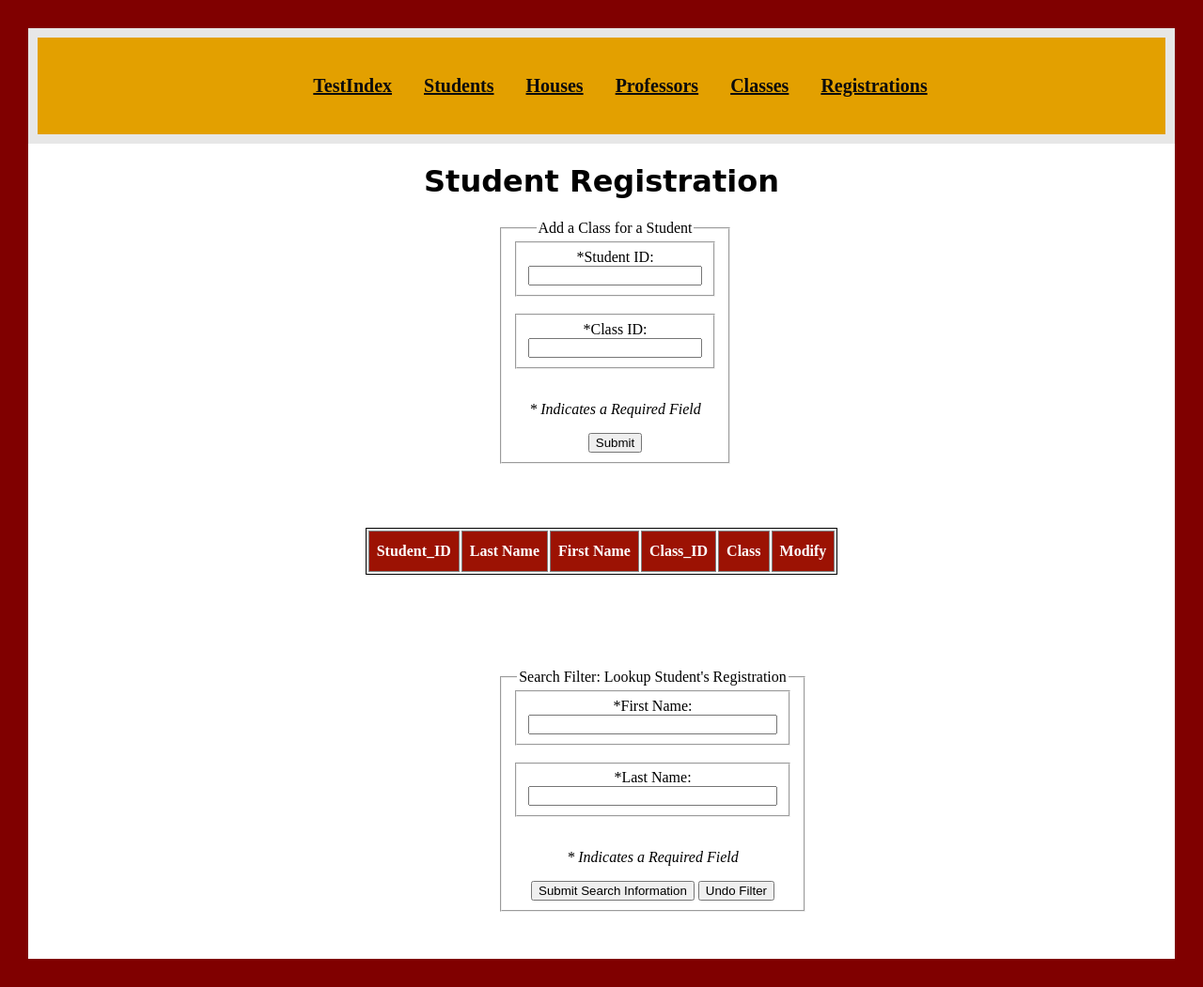
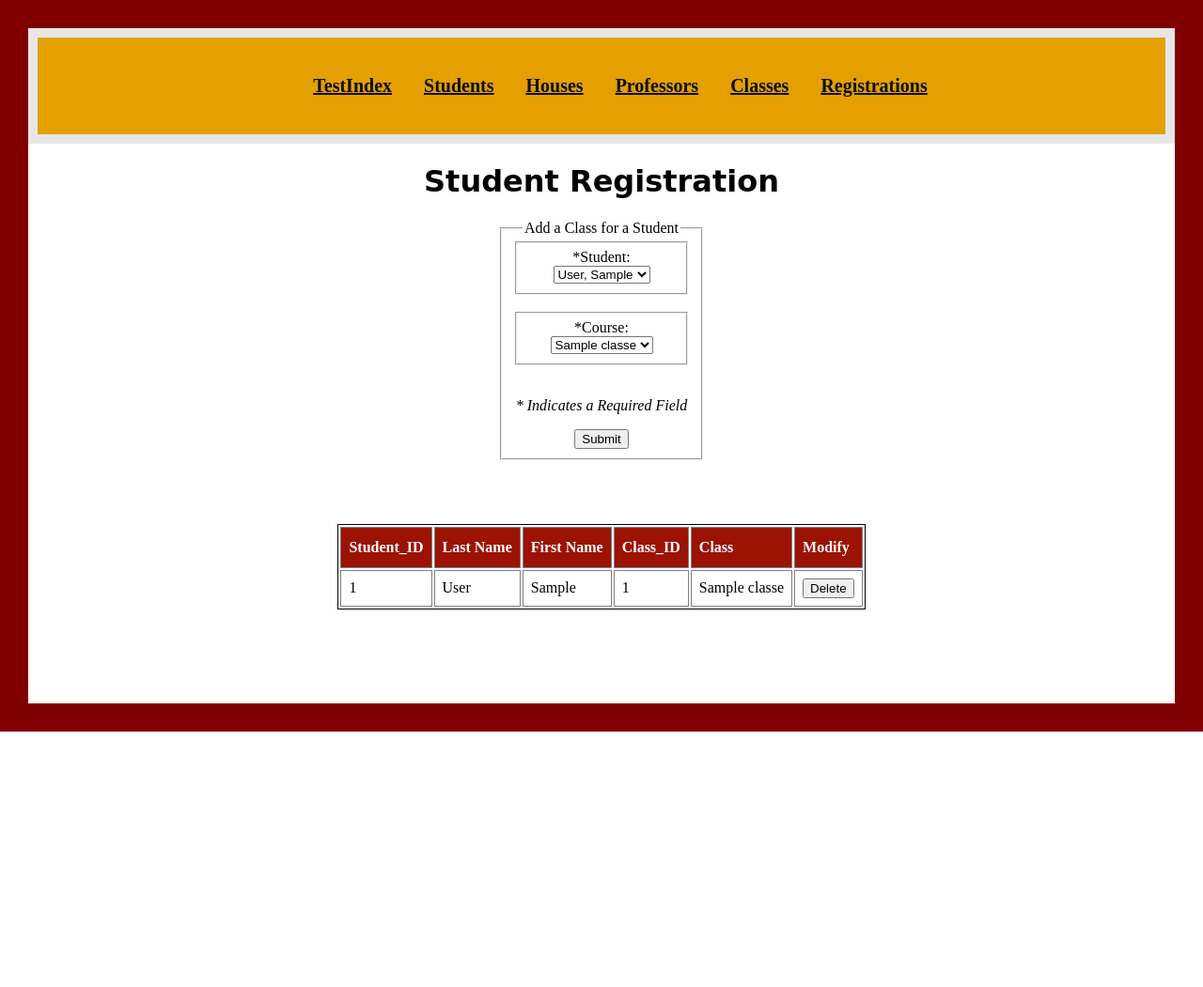
Before and after one commit to RichardVN/Hogwarts-Wizarding-Portal, a Flask app: page /registrations in a window 1280 px wide. Shown: the whole page at 94% size. After the commit the page ends 779 px from the top, so only its background shows below. Run offline with Flask 2, Linux system fonts and the light colour scheme; tables that the repository leaves empty hold one stand-in row (values such as "Sample post"); lists and menus that the app fills with data are empty; some libraries are stand-ins or nearby versions.

Commit message:
add/delete for student-class registrations

```diff
--- a/app.py
+++ b/app.py
@@ -70,6 +70,15 @@ class Professors(db.Model):
         'houses.id', ondelete='SET NULL'))
 
 
+# Many to Many relationship table
+registration_table = db.Table('StudentsClasses', db.Model.metadata,
+                              db.Column('student_id', db.Integer,
+                                        db.ForeignKey('students.id', ondelete='CASCADE')),
+                              db.Column('class_id', db.Integer,
+                                        db.ForeignKey('classes.id', ondelete='CASCADE'))
+                              )
+
+
 class Students(db.Model):
     id = db.Column(db.Integer, primary_key=True)
     first_name = db.Column(db.String(255), nullable=False)
@@ -78,6 +87,8 @@ class Students(db.Model):
     year = db.Column(db.Integer, nullable=False)
     house_id = db.Column(db.Integer, db.ForeignKey(
         'houses.id', ondelete='SET NULL'))
+    registered_classes = db.relationship(
+        "Classes", secondary=registration_table)
 
 
 class Classes(db.Model):
@@ -87,14 +98,6 @@ class Classes(db.Model):
     professor_id = db.Column(db.Integer, db.ForeignKey(
         'professors.id', ondelete='SET NULL'))
 
-
-# Many to Many relationship table
-registration_table = db.Table('StudentsClasses', db.Model.metadata,
-                              db.Column('student_id', db.Integer,
-                                        db.ForeignKey('students.id', ondelete='CASCADE')),
-                              db.Column('class_id', db.Integer,
-                                        db.ForeignKey('classes.id', ondelete='CASCADE'))
-                              )
 
 # route decorator tells Flask what URL should trigger our function. Just calling a website with url is a GET request.
 
@@ -295,13 +298,13 @@ def show_professors():
             new_professor = Professors(
                 first_name=first_name, last_name=last_name, house_id=house_id)
 
-            try:
-                db.session.add(new_professor)
-                db.session.commit()
-                print(
-                    f'POST: new professor: {first_name} successfully added')
-            except:
-                "There was an error adding that professor."
+            # try:
+            db.session.add(new_professor)
+            db.session.commit()
+            print(
+                f'POST: new professor: {first_name} successfully added')
+            # except:
+            #     "There was an error adding that professor."
 
             return redirect('/professors')
 
@@ -420,6 +423,63 @@ def update_class(id):
             return "There was an error updating the class"
         return redirect('/classes')
 
+
 @app.route('/registrations', methods=['POST', 'GET'])
 def show_registrations():
-    return render_template('registrations.html')
+    if request.method == 'GET':
+        registrations = db.session.query(registration_table).all()
+        students_courses = []
+        for registration in registrations:
+            student_id = registration.student_id
+            student = Students.query.get_or_404(student_id)
+
+            class_id = registration.class_id
+            course = Classes.query.get_or_404(class_id)
+            # list of tuples of (student_entry, course_entry)
+            students_courses.append((student, course))
+        students = Students.query.order_by(Students.last_name).all()
+        courses = Classes.query.order_by(Classes.name).all()
+        return render_template('registrations.html', students_courses=students_courses, students=students, courses=courses)
+
+    elif request.method == 'POST':
+        if request.form['post_type'] == 'add':
+            print("\n------- registration POST add -----")
+            print("Adding a registration to the database")
+
+            student_id = request.form['student_id']
+            student = Students.query.get_or_404(student_id)
+
+            course_id = request.form['course_id']
+            course = Classes.query.get_or_404(course_id)
+
+            try:
+                print(f'about to append registration, Student: {student.first_name} register Class: {course.name}')
+                student.registered_classes.append(course)
+                db.session.add(student)
+                db.session.commit()
+                print(f'POST: registration  successfully added')
+            except:
+                return("There was an error adding that registration .")
+
+            return redirect('/registrations')
+
+        #  delete a registration, 'post_type' == 'delete'
+        else:
+            print("\n------- POST delete -----")
+            print("deleting a registration from the database")
+            student_id = request.form['student_id']
+            student = Students.query.get_or_404(student_id)
+
+            class_id = request.form['class_id']
+            course = Classes.query.get_or_404(class_id)
+
+            try:
+                print(f"attempting to remove {student.first_name}'s registration of {course.name}")
+                student.registered_classes.remove(course)
+                db.session.commit()
+                print('Successful removal of registration!')
+
+            except:
+                return("There was an error deleting that student-class registration.")
+
+            return redirect('/registrations')
--- a/templates/registrations.html
+++ b/templates/registrations.html
@@ -4,23 +4,35 @@
 
 {% block content %}
 
-<form action='/Registrations' method="post" class=addform>
+<form action='/registrations' method="post" class=addform>
    <fieldset>
       <legend>Add a Class for a Student</legend>
 
       <fieldset>
-         <label>*Student ID:
-            <input type="number" name="student_id_input" size="30" maxlength="100" required>
-         </label>
-         <br />
+         <label for="student_id">*Student:</label>
+         <select id="student_id" name="student_id" required>
+            {% if students %}
+            {% for student in students%}
+            <option value={{student.id}}>{{student.last_name}}, {{student.first_name}}</option>
+            {% endfor %}
+            {% else %}
+            <option selected disabled value="">No Students Available</option>
+            {% endif %}
+         </select>
       </fieldset>
       <br />
 
       <fieldset>
-         <label>*Class ID:
-            <input type="number" name="class_id_input" size="30" maxlength="100" required>
-         </label>
-         <br />
+         <label for="course_id">*Course:</label>
+         <select id="course_id" name="course_id" required>
+            {% if courses %}
+            {% for course in courses%}
+            <option value={{course.id}}>{{course.name}}</option>
+            {% endfor %}
+            {% else %}
+            <option selected disabled value="">No Courses Available</option>
+            {% endif %}
+         </select>
       </fieldset>
       <br />
       <p> <i>* Indicates a Required Field </i> </p>
@@ -45,17 +57,17 @@
       </tr>
    </thead>
    <tbody>
-      {% for r in rows %}
+      {% for student, course in students_courses %}
       <tr>
-         <td>{{ r[0] }}</td>
-         <td>{{ r[1] }}</td>
-         <td>{{ r[2] }}</td>
-         <td>{{ r[3] }}</td>
-         <td>{{ r[4] }}</td>
+         <td>{{ student.id }}</td>
+         <td>{{ student.last_name }}</td>
+         <td>{{ student.first_name }}</td>
+         <td>{{ course.id }}</td>
+         <td>{{ course.name }}</td>
          <td>
-            <form action="/Registrations" method="post">
-               <input type="hidden" value={{r[0]}} name="registration_student_id">
-               <input type="hidden" value={{r[3]}} name="registration_class_id">
+            <form action="/registrations" method="post">
+               <input type="hidden" value={{student.id}} name="student_id">
+               <input type="hidden" value={{course.id}} name="class_id">
                <input type="hidden" value="delete" name="post_type">
                <input type="submit" value="Delete" />
             </form>
@@ -67,7 +79,7 @@
 </table>
 
 <!-- search for student POST form -->
-<form action='/Registrations' method="post" class="addform">
+<!-- <form action='/Registrations' method="post" class="addform">
    <fieldset>
       <legend>Search Filter: Lookup Student's Registration</legend>
 
@@ -91,6 +103,6 @@
       <input type="submit" value="Submit Search Information" />
       <td><button onclick=window.location.href="/Registrations"> Undo Filter</button></td>
    </fieldset>
-</form>
+</form> -->
 
 {%endblock%}
```
